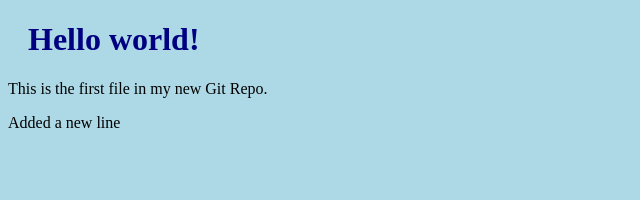
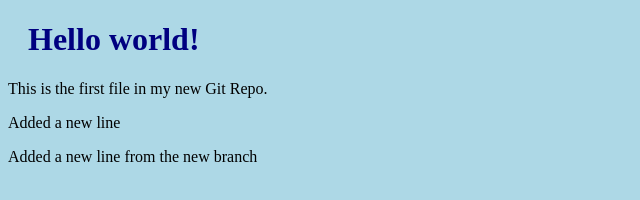
Before and after one commit to GowthamSankaran/git-learning, a plain HTML site: page index.html in a window 1280 px wide. Shown: the whole page, without its empty margins (0-640 px from the left). Drawn offline with Linux system fonts and the light colour scheme.

Commit message:
first commit from hello-world branch

```diff
--- a/index.html
+++ b/index.html
@@ -11,5 +11,7 @@
 
 <p>Added a new line</p>
 
+<p>Added a new line from the new branch</p>
+
 </body>
 </html>
```
